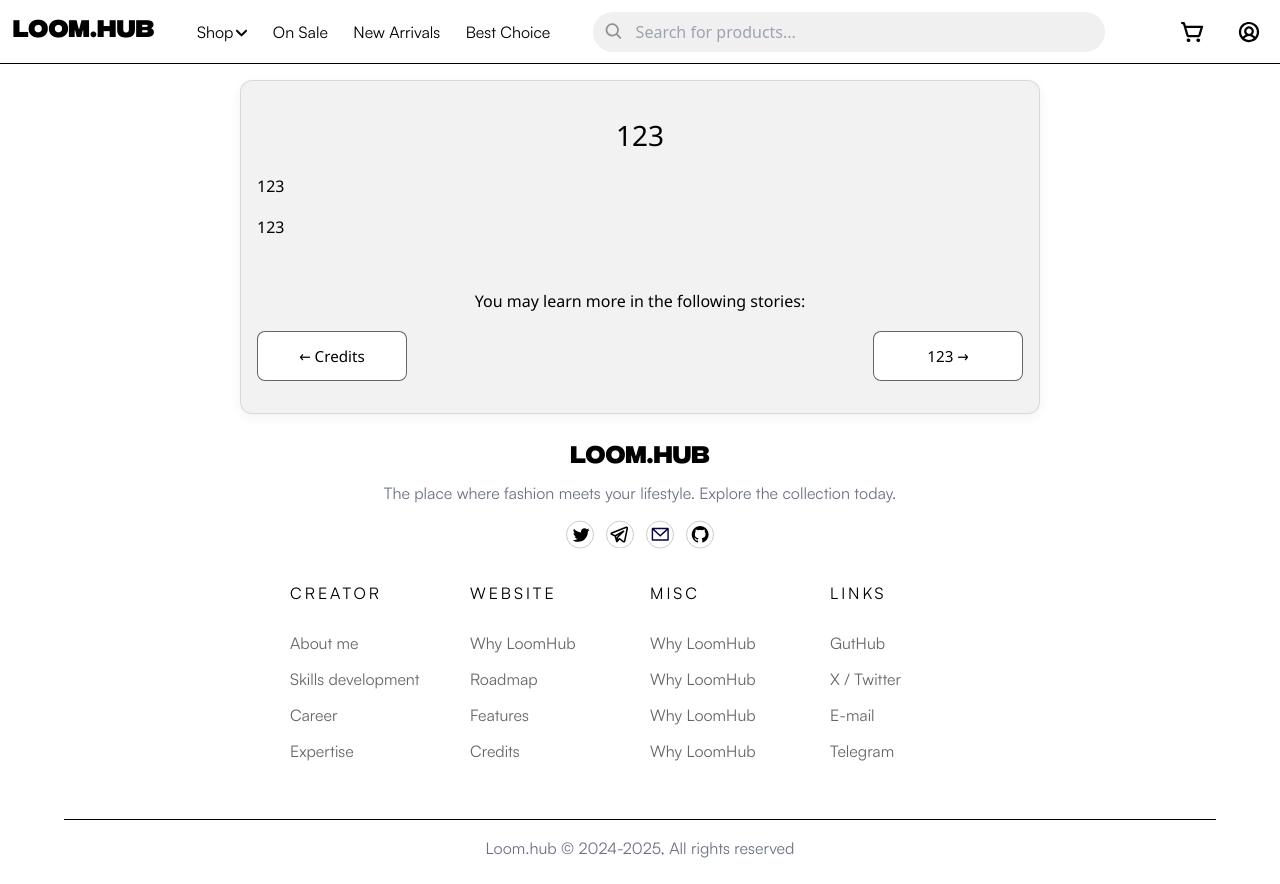
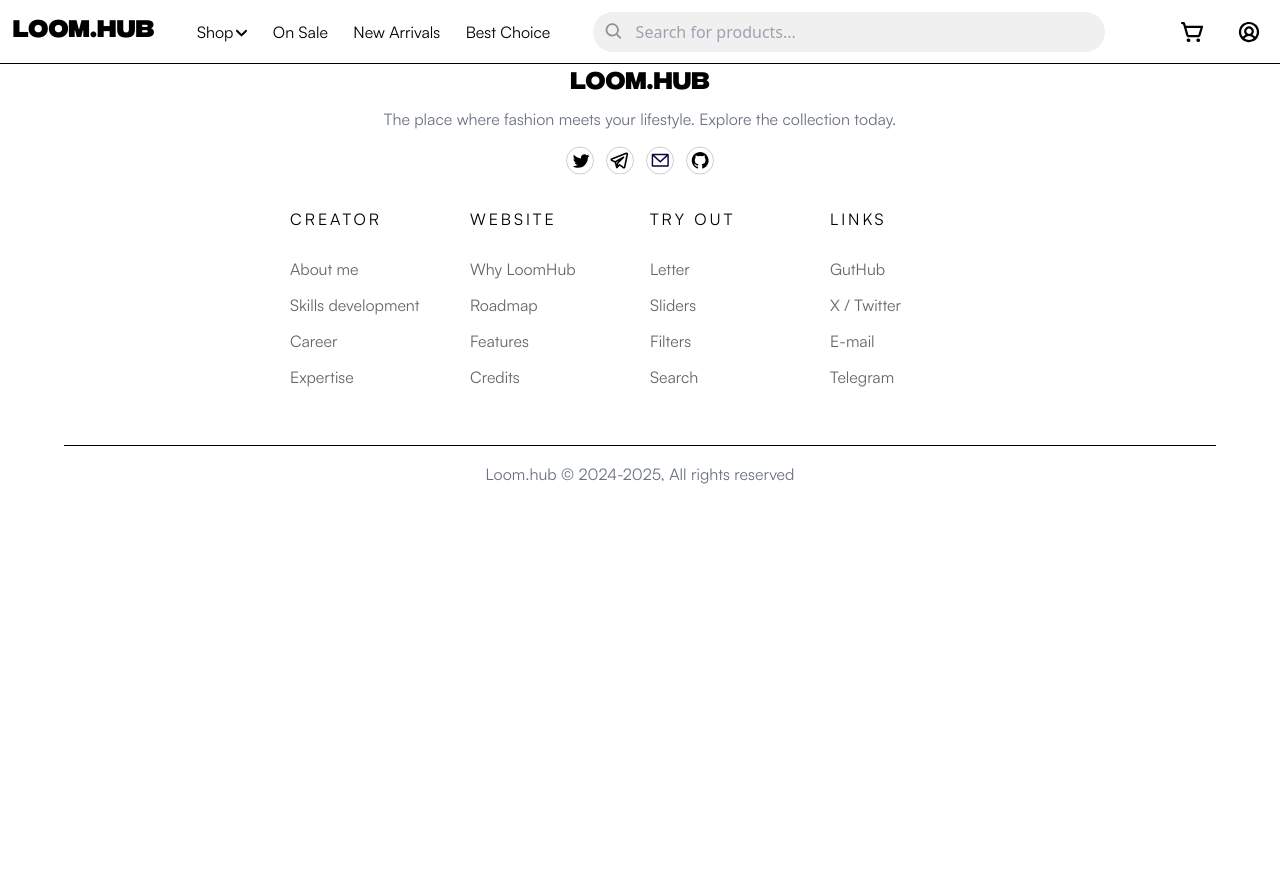
Before and after one commit to Festralus/loomhub, a Nuxt app: page /footer/123 in a window 1280 px wide. After the commit the page ends 800 px from the top, so only its background shows below. Built offline with nearby package versions, Linux system fonts and the light colour scheme.

Commit message:
feat: footer stories done

```diff
--- a/data/stories.js
+++ b/data/stories.js
@@ -30,7 +30,7 @@ const stories = [
     paragraphs: [
       "After finishing unversity I spent a couple of years trying different things as a freelancer. They weren't related to programming but it was the perfect years to try new things out. Later on I joined a really small Start-up called Gamerthings', 'At Gamerthings, generally speaking, our goal was to start with an E-commerce platform that would eventually grow to social networks and other services. For almost the whole course of me being there I was a sole programmer. Prior to this moment I hadn't had much experience and hadn't worked with the project of this scale. During the development we weren't in a hurry and we valued quality, so I was able to learn via courses and internet resources to then implement what I learned in the project.",
       "It was an amazing experience and I am so grateful that it went exactly like that. Because I was able to practice a lot, never falling into so-called tutorial hell, and I was able to make mistakes, and then correct them. Now I am aware of many pitfalls that I would never know if I went from courses to some kind of team with a supervisor. I just wouldn't be on a level to make wronmg decisions to witness the consequences.",
-      "After developing the website for a little more than a year the family financial situation became tricky and I had to move on. It would be unethical for me to use the work I've done for my portfolio, since the Gamerthings project was never frozen nor abandoned. That's why I decided to create Loomhub. And right now I am open to new ideas and opportunities.",
+      "After developing the website for a little more than a year the financial situation became tricky and I had to move on. It would be unethical for me to use the work I've done for my portfolio, since the Gamerthings project was never frozen nor abandoned. That's why I decided to create Loomhub. And right now I am open to new ideas and opportunities.",
     ],
   },
   // 4
@@ -67,6 +67,7 @@ const stories = [
           'SEO basics',
           'Responsive Design',
           'REST API',
+          'SMTP',
           'BEM',
           'Mobile-first',
           'Vercel',
@@ -84,14 +85,26 @@ const stories = [
     title: 'Why Loomhub',
     slug: 'why-loomhub',
     path: '/footer/why-loomhub',
-    paragraphs: ['why-loomhub', 'why-loomhub'],
+    paragraphs: [
+      "Loomhub is the main project that I am able to show to the world, while other projects that I've worked on are still active an in development by other people.",
+      'It felt that a single big project would allow me to go far deeper into each topic than smaller ones ever could. And it is crucial to understand how all of the things fit together: state management, routing, authentication, component communication, consistent design over pages, etc.',
+      "Finally, larger projects allow you to encounter 'real' and messy problems such as inconsistent data between views, hydration mismatch, different edge cases. In large projects one has to concentrate on building scalable and maintainable solutions, not just quick fixes.",
+    ],
   },
   // 6
   {
     title: 'Roadmap',
     slug: 'roadmap',
     path: '/footer/roadmap',
-    paragraphs: ['Roadmap', 'Roadmap'],
+    paragraphs: [
+     'Current state of the website is definitely far from the final stages. Getting Loomhub to a respectable state would require several steps. The remaining missing features are Cart, Checkout, Shopping history and Review writing. They are essential for making Loomhub a functioning e-commerce platform and they are also closely interconnected.',
+      'The Cart system needs to allow users to add, update and remove items, and keep the selections persistent across pages. This means handling state management with Cookies or Local storage.',
+      'The Checkout process is even more critical because it combines many layers: form and data validation with third-party integration for payments. A mock payment system or test-mode Stripe would be sufficient, but the structure must be flexible enough to support full integration later on.',
+"Shipping history requires yet another collection on the database to store this information. It would make sense to place this feature nearby out inside profile, so it is possible to throw on a profile picture change possibility at the same time.",
+"Finally, it should be possible to determine if a user had bought a certain product to allow them write a review about it. The system of keeping, showing and sorting reviews is already in place, so it would only require implementing the creation and deletion of a review.",
+      'Once the core features are in place, the next milestone is optimization and polish. I want Loomhub to be fast and pleasant to use. This would require implementing lazy loading, converting images to modern formats such as WebP, paying attention to the sizes of all assets, auditing the app using Lighthouse and browser devtools and so on.', "While the basic sign up, login and session systems are presented, the processes are not exactly secure yet. Both sign up and login forms require an E-mail verification and timeouts on incorrect data submits.",
+      'It would also be nice to improve accessibility: adding alt attributes and aria labels, ensuring that whole app can be navigated via keyboard and screen reader.',
+    ],
   },
   // 7
   {
@@ -99,8 +112,8 @@ const stories = [
     slug: 'features',
     path: '/footer/features',
     paragraphs: [
-      'On this website many technologies are implemented. Some of the less obvious being: adaptive design, ',
-      '123',
+      'I believe that the best way to see features is to use the website and click around. On this website many modern web technologies and features are implemented. Some of them being: dynamic product filtering, search and sorting, reusable components, adaptive design, both static and dynamic routing, persistent authentication, etc. I also paid close attention to UI consistency so that routing, layout behavior, and state logic work together smoothly across the entire app.',
+      "Using modular approach and good practices, I've tried my best to keep the codebase clean, maintainable and scalable. I've been consistent with my code placement, code behaviour, naming patterns and comments throughout whole project. Taking all of the above into consideration, I believe Loomhub to be an adequate representation of the features I can implement.",
     ],
   },
   // 8
@@ -110,38 +123,44 @@ const stories = [
     path: '/footer/credits',
     paragraphs: [
       'I would like to thank Hamza Naeem for their amazing website design: https://www.figma.com/community/file/1273571982885059508/e-commerce-website-template-freebie.',
-      'Huge thanks to my mom and friends who always support me in my doings.',
+      'Huge thanks and deep love to my mom and friends for their everlasting support and positivity.',
       'And thanks to you, dear user, for reading this far!',
     ],
   },
 
   // 9
   {
-    title: '123',
-    slug: '123',
-    path: '/footer/123',
-    paragraphs: ['123', '123'],
+    title: 'Letter',
+    slug: 'letter',
+    path: '/footer/letter',
+    paragraphs: [
+      'Closer to the bottom of almost every page you may find a component that asks for your e-mail to stay up to date to newest offers. I encourage you to try it out by typing in any real e-mail address, you shall receive an actual surprise e-mail, but nothing FISHY (I promise!).',
+      "Some tips: should you have any privacy concerns you may just use any of the available temporary email services (like 10-minute-mail). Also the letter sometimes ends upin the spam folder, not entirely sure why since all of my e-mail addresses receive it normally, I haven't been able to replicate the issue.",
+    ],
   },
   // 10
   {
-    title: '123',
-    slug: '123',
-    path: '/footer/123',
-    paragraphs: ['123', '123'],
+    title: 'Sliders',
+    slug: 'sliders',
+    path: '/footer/sliders',
+    paragraphs: [
+      'There are product sliders at different pages: two at Home page (New arrivals and Top selling) and individual product page (Relevant items). Titles are fairly self-explainatory but I would like to point some aspects out anyway:',
+      "These sliders take in an array of objects (products) and display data in a concise manner that is easy to digest. Sliders can display any number of product but I've chosen to stop at the limit of nine items. New arrivals slider simply shows 9 newest items and Top selling slider - 9 most sold items of all time. But Relevant items slider is a bit special - depending on the product page user is at, slider dynamically adjusts showing up to 9 items that share current product's Category, Brand, and then Clothing type. It makes sure that products are always unique and relevant.",
+    ],
   },
   // 11
   {
-    title: '123',
-    slug: '123',
-    path: '/footer/123',
-    paragraphs: ['123', '123'],
+    title: 'Filters',
+    slug: 'filters',
+    path: '/footer/filters',
+    paragraphs: ["Filters turned out tricky to be tricky to implement right, they also made me aware of how easy components may go out of hand with multiple props and emits.", "User may choose multiple filters at once, both filters and products are updated upon each selection. Each filter option displays the number of items that match the criteria. This allows users to immediately see which combinations are still valid.", "The component takes in the list of all products, but it only works with insignificant number of total items since the filtering happens on the frontend. In real-world conditions that approach wouldn't work because of unscalability, high load times and bad user experience. The proper implementation would be a backend filtering. Frontend would only manage query and the response."],
   },
   // 12
   {
-    title: '123',
-    slug: '123',
-    path: '/footer/123',
-    paragraphs: ['123', '123'],
+    title: 'Search',
+    slug: 'search',
+    path: '/footer/search',
+    paragraphs: ['Search is yet another component that presented a fair amount of challenge even in its basic implementation. The core idea is simple - get the query that user types in and send it to the backend, then to look for this query with priority in the following fields: item names, item descriptions, item brands.', "When PC users are using this search it is triggered at every keystroke and it works pleasantly well in stale internet conditions. However, mobile users can often find themselves in areas where internet connection is limited, so it is not a very good idea to triggers asynchronous requests often, it inevitably leads to frustrating user experience. To address this I decided to let mobile users complete the input and only trigger search afterwards."],
   },
 ];
 
--- a/layouts/default.vue
+++ b/layouts/default.vue
@@ -496,13 +496,17 @@
             <h3
               class="footer__section-title SatoshiRegular text-base tracking-[3px]"
             >
-              MISC
+              TRY OUT
             </h3>
 
-            <NuxtLink to="/" class="links__link">Why LoomHub</NuxtLink>
-            <NuxtLink to="/" class="links__link">Why LoomHub</NuxtLink>
-            <NuxtLink to="/" class="links__link">Why LoomHub</NuxtLink>
-            <NuxtLink to="/" class="links__link">Why LoomHub</NuxtLink>
+            <NuxtLink to="/footer/letter" class="links__link">Letter</NuxtLink>
+            <NuxtLink to="/footer/sliders" class="links__link"
+              >Sliders</NuxtLink
+            >
+            <NuxtLink to="/footer/filters" class="links__link"
+              >Filters</NuxtLink
+            >
+            <NuxtLink to="/footer/search" class="links__link">Search</NuxtLink>
           </section>
           <section class="links__block pb-6">
             <h3
```
